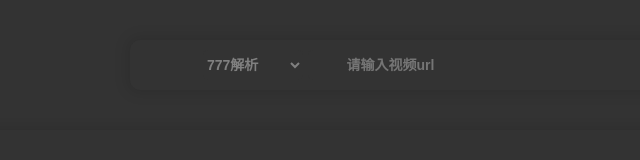
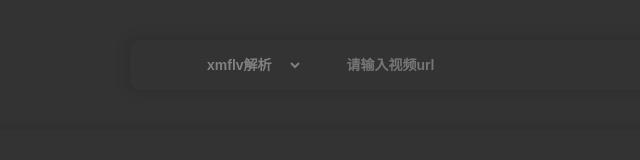
Before and after one commit to 657258535/videos-play, a plain HTML site: page index.html in a window 1280 px wide. Shown: the full height of the page, 126-766 px from the left. Drawn offline with Linux system fonts and the light colour scheme.

Commit message:
Update index.html

```diff
--- a/index.html
+++ b/index.html
@@ -73,8 +73,9 @@
 <body>
     <div class="search">
         <select id="api" onchange="play()">
-            <option value="https://jx.jsonplayer.com/player/?url=" selected>777解析</option>
-            <option value="https://jx.xmflv.com/?url=">xmflv解析</option>
+            <option value="https://jx.jsonplayer.com/player/?url=" >777解析</option>
+           <option value="http://jiexi.vipno.cn/?v=" >360解析</option>
+            <option value="https://jx.xmflv.com/?url=" selected>xmflv解析</option>
             <option value="https://im1907.top/?jx=" >1907解析</option>
             <option value="https://yparse.jn1.cc/index.php?url=">yparse解析</option>
             <option value="https://svip.bljiex.cc/?v=">Bili解析</option>
```
